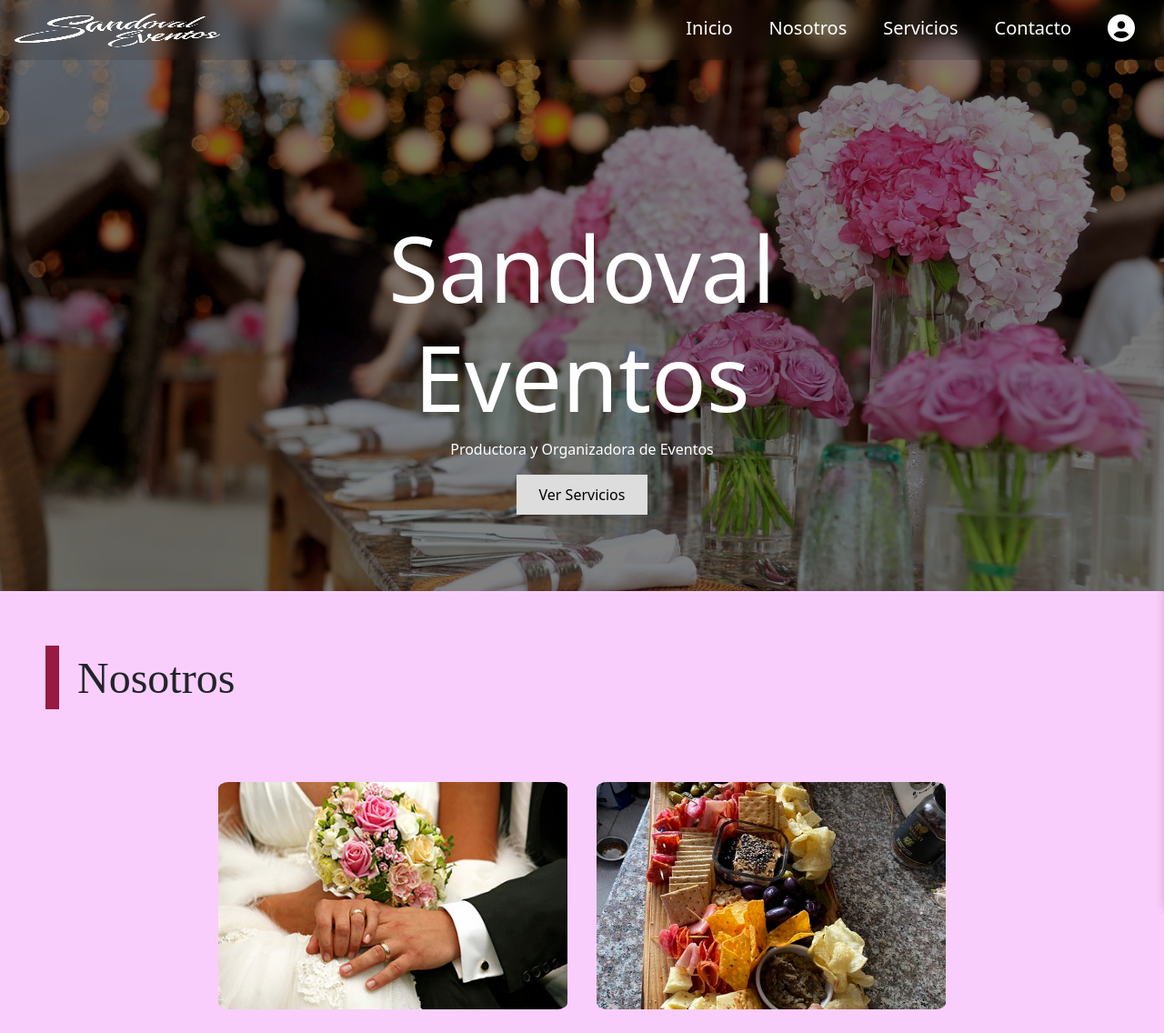
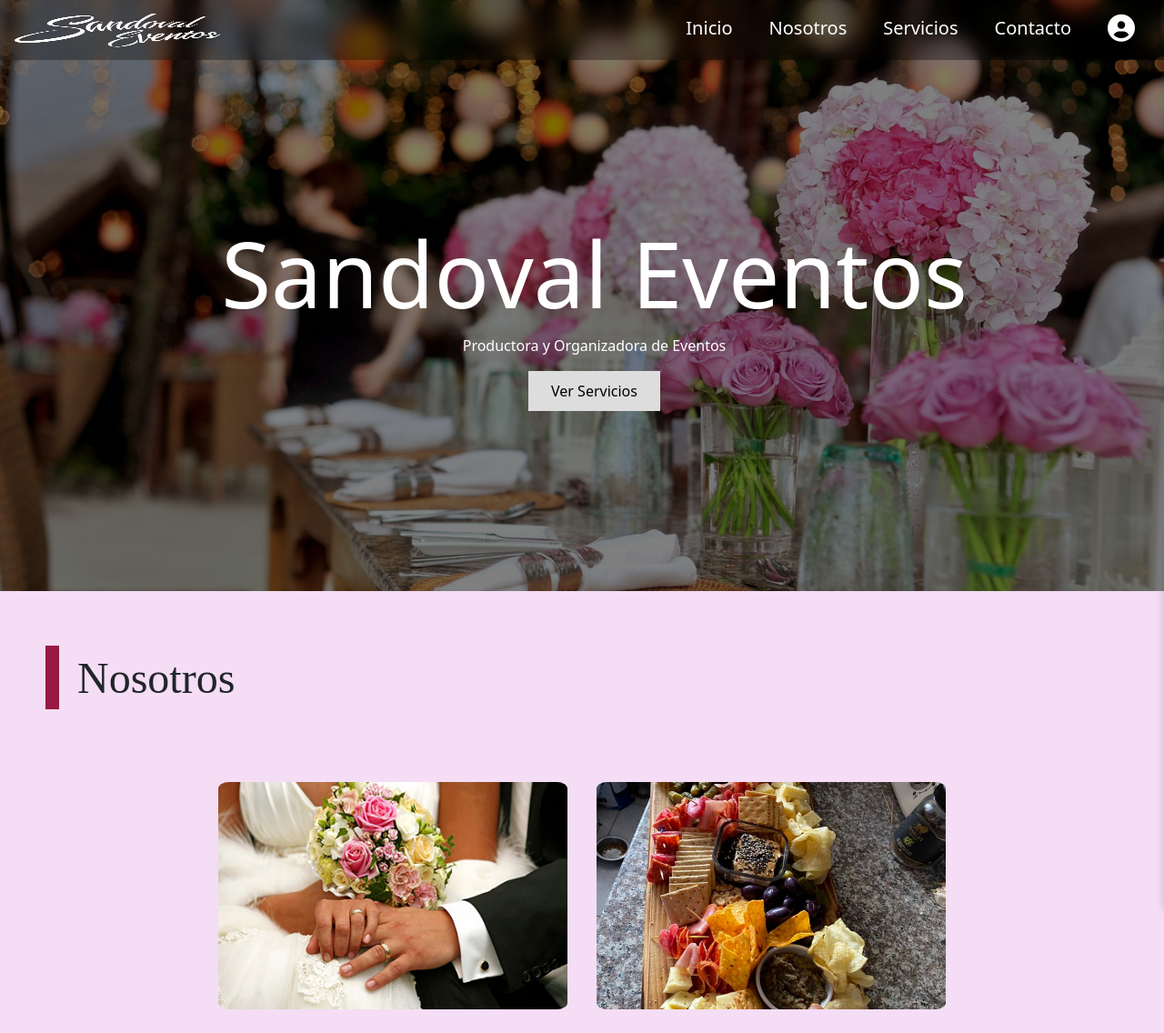
Before and after one commit to Felipedomazos/ProyectoPortafolio, a Django app: page / in a window 1280 px wide. Shown: the top 1136 px of the page at 91% size. Run offline with Django 4.2, Linux system fonts and the light colour scheme.

Commit message:
Arreglos

```diff
--- a/SandovalEventos/WebSE/static/css/celebracion.css
+++ b/SandovalEventos/WebSE/static/css/celebracion.css
@@ -15,6 +15,7 @@
 .parallax-celeb {
   background-image: linear-gradient(rgba(0, 0, 0, 0.5), rgba(0, 0, 0, 0.5)), url("../img/celebracion1.png");
   min-height: 450px;
+  min-width: 800px;
   background-attachment: fixed;
   background-position: center;
   background-repeat: no-repeat;
--- a/SandovalEventos/WebSE/static/css/desayunos.css
+++ b/SandovalEventos/WebSE/static/css/desayunos.css
@@ -15,6 +15,7 @@
   .parallax-desayuno {
     background-image: linear-gradient(rgba(0, 0, 0, 0.5), rgba(0, 0, 0, 0.5)), url("../img/desayuno.png");
     min-height: 450px;
+    min-width: 800px;
     background-attachment: fixed;
     background-position: center;
     background-repeat: no-repeat;
--- a/SandovalEventos/WebSE/static/css/inicio.css
+++ b/SandovalEventos/WebSE/static/css/inicio.css
@@ -1,3 +1,6 @@
+html {
+  min-width: 1024px;
+}
 .txt-blanco {
   color: rgb(0, 0, 0);
   box-shadow: 0px 20px 90px rgba(0, 0, 0, 1);
@@ -20,7 +23,6 @@ input::-webkit-inner-spin-button {
 #scroll-to-top:focus {
   color: #f03f77;
 }
-
 
 
 /* Header */
@@ -85,6 +87,7 @@ input::-webkit-inner-spin-button {
 .parallax {
   background-image: linear-gradient(rgba(0, 0, 0, 0.5), rgba(0, 0, 0, 0.5)), url("../img/fondoboda2.jpg");
   min-height: 650px;
+  min-width: 800px;
   background-attachment: fixed;
   background-position: center;
   background-repeat: no-repeat;
@@ -93,9 +96,8 @@ input::-webkit-inner-spin-button {
 .hero-text {
   text-align: center;
   position: absolute;
-  top: 50%;
-  left: 50%;
-  transform: translate(-50%, -50%);
+  top: 30%;
+  left: 19%;
   color: white;
 }
 .hero-text button {
@@ -193,8 +195,8 @@ input::-webkit-inner-spin-button {
   margin-right: 100px;
 }
 .formulario-cntacto {
-  margin-left: 300px;
-  margin-right: 34px;
+  margin-left: 15%;
+  margin-right: 3%;
 }
 input[type=text], input[type=number], select, textarea {
   width: 100%;
--- a/SandovalEventos/WebSE/static/css/matrimonio.css
+++ b/SandovalEventos/WebSE/static/css/matrimonio.css
@@ -15,6 +15,7 @@
 .parallax-matrimonio {
   background-image: linear-gradient(rgba(0, 0, 0, 0.5), rgba(0, 0, 0, 0.5)), url("../img/fondo-boda.png");
   min-height: 450px;
+  min-width: 800px;
   background-attachment: fixed;
   background-position: center;
   background-repeat: no-repeat;
--- a/SandovalEventos/WebSE/static/css/tablas.css
+++ b/SandovalEventos/WebSE/static/css/tablas.css
@@ -15,6 +15,7 @@
   .parallax-tablas {
     background-image: linear-gradient(rgba(0, 0, 0, 0.5), rgba(0, 0, 0, 0.5)), url("../img/tabla1.png");
     min-height: 450px;
+    min-width: 800px;
     background-attachment: fixed;
     background-position: center;
     background-repeat: no-repeat;
--- a/SandovalEventos/WebSE/templates/Inicio.html
+++ b/SandovalEventos/WebSE/templates/Inicio.html
@@ -4,7 +4,6 @@
 
 <head>
     <meta charset="UTF-8">
-    <meta http-equiv="X-UA-Compatible" content="IE=edge">
     <meta name="viewport" content="width=device-width, initial-scale=1.0">
     <title>Sandoval Eventos</title>
     <link rel="icon" href="{% static '/img/SandovalEventosLogo.png'%}">
@@ -17,12 +16,12 @@
 </head>
 
 
-<body style="background-color:rgb(250, 206, 252);">
+<body style="background-color:rgb(244, 221, 245);">
 
     <!--NavBar-->
     <div class="parallax">
-        <nav class="navbar navbar-expand-lg fixed-top navbar-light"
-            style="background: rgba(0, 0, 0, .1); backdrop-filter: blur(10px);">
+        <nav class="navbar navbar-expand-md fixed-top"
+            style="background: rgba(0, 0, 0, .3); backdrop-filter: blur(10px);">
             <div class="container-fluid">
                 <a class="navbar-brand">
                     {% load static %}
@@ -271,7 +270,6 @@
 
 
 
-    <script src="{% static '/js/carrusel.js'%}"></script>
     <script src="{% static '/js/header.js'%}"></script>
     <script src="{% static '/js/btnSubir.js'%}"></script>
     <script src="https://cdn.jsdelivr.net/npm/bootstrap@5.2.3/dist/js/bootstrap.bundle.min.js"
```
Also changed, not shown: SandovalEventos/WebSE/static/img/coffeebreak2.JPG.
